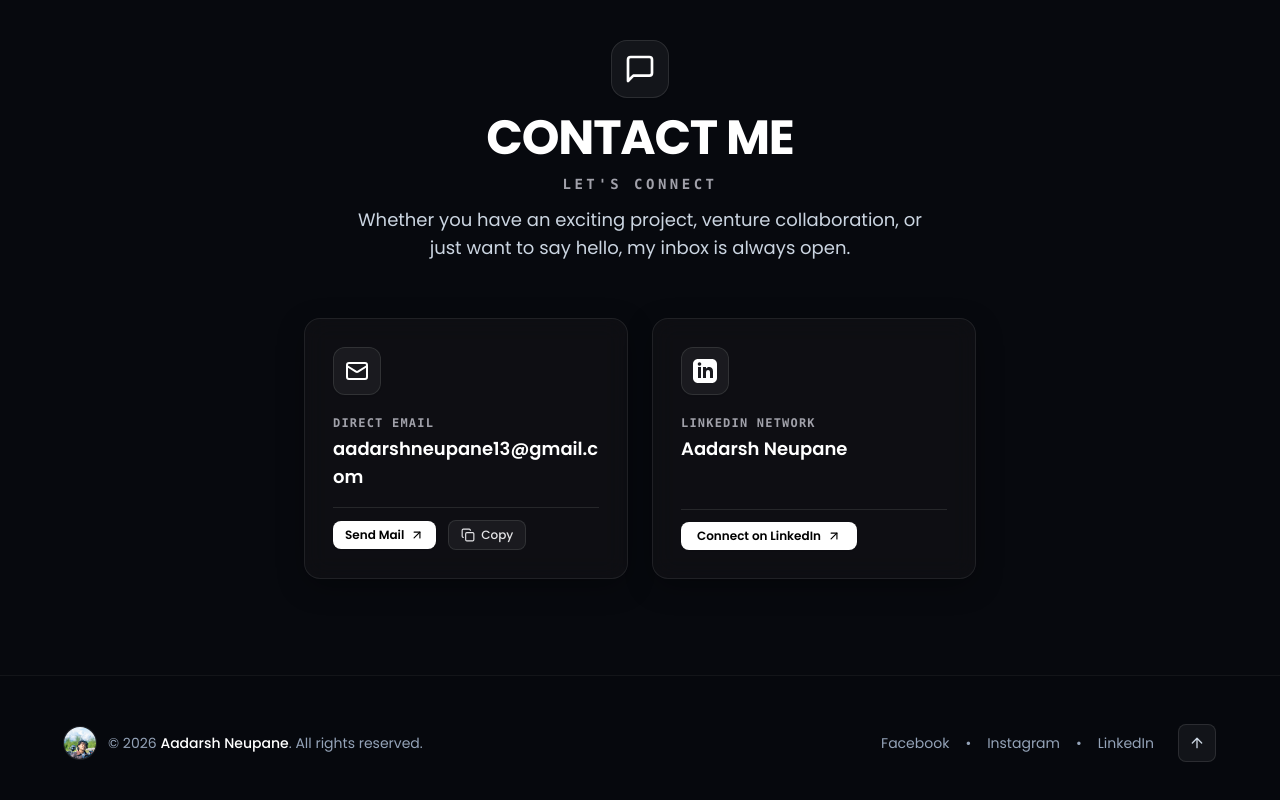
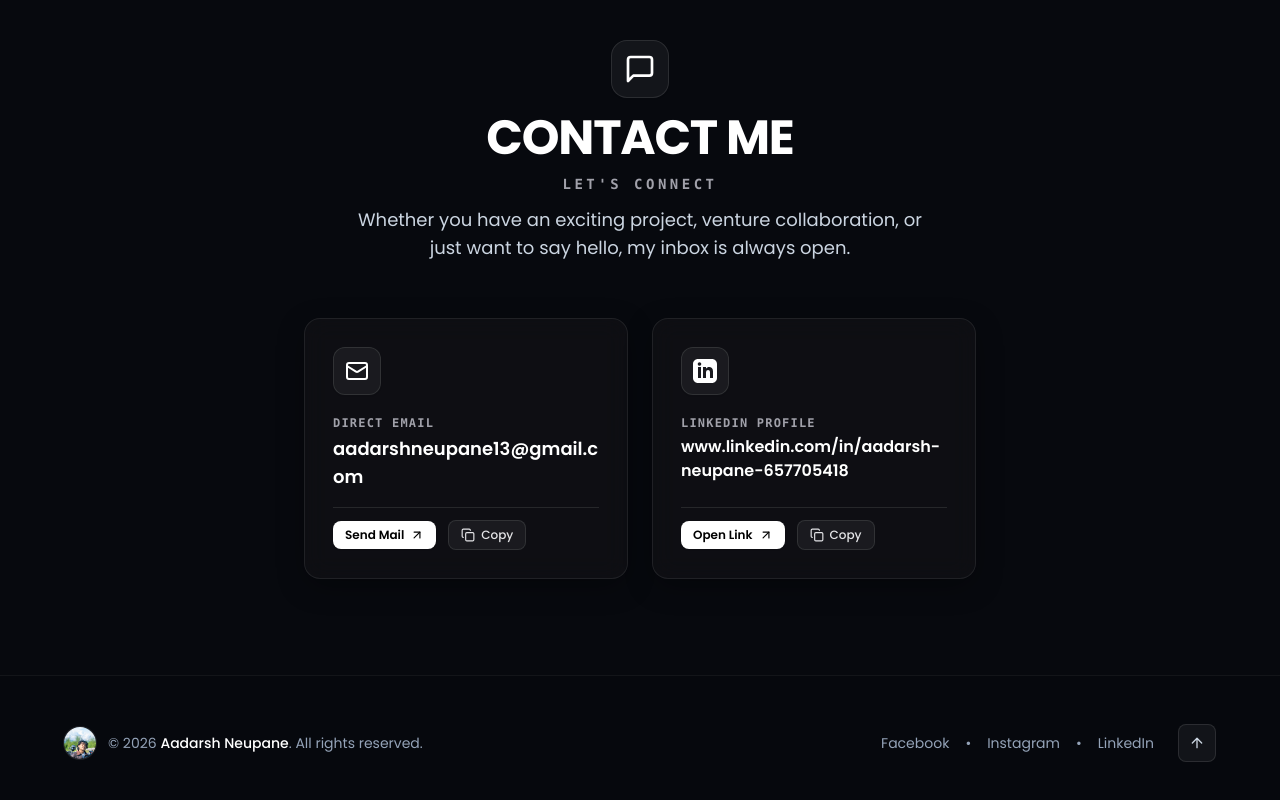
Before and after one commit to aadarshneupane13-cyber/Aadarsh-Portfolio-, a React (Vite) app: page / in a window 1280 px wide. Shown: the part 5848-6648 px from the top of the page. Built offline with nearby package versions, Linux system fonts and the light colour scheme.

Commit message:
Update LinkedIn link to www.linkedin.com/in/aadarsh-neupane-657705418

```diff
--- a/src/components/Contact.tsx
+++ b/src/components/Contact.tsx
@@ -3,16 +3,26 @@ import { motion } from 'framer-motion';
 import { Mail, ArrowUpRight, Copy, Check, MessageSquare } from 'lucide-react';
 
 export const Contact: React.FC = () => {
-  const [copied, setCopied] = useState(false);
+  const [copiedEmail, setCopiedEmail] = useState(false);
+  const [copiedLinkedin, setCopiedLinkedin] = useState(false);
   const email = 'aadarshneupane13@gmail.com';
-  const linkedinUrl = 'https://www.linkedin.com/in/aadarsh-neupane-657705418/';
+  const linkedinDisplay = 'www.linkedin.com/in/aadarsh-neupane-657705418';
+  const linkedinUrl = 'https://www.linkedin.com/in/aadarsh-neupane-657705418';
 
-  const copyToClipboard = (e: React.MouseEvent) => {
+  const copyEmailToClipboard = (e: React.MouseEvent) => {
     e.preventDefault();
     e.stopPropagation();
     navigator.clipboard.writeText(email);
-    setCopied(true);
-    setTimeout(() => setCopied(false), 2000);
+    setCopiedEmail(true);
+    setTimeout(() => setCopiedEmail(false), 2000);
+  };
+
+  const copyLinkedinToClipboard = (e: React.MouseEvent) => {
+    e.preventDefault();
+    e.stopPropagation();
+    navigator.clipboard.writeText(linkedinDisplay);
+    setCopiedLinkedin(true);
+    setTimeout(() => setCopiedLinkedin(false), 2000);
   };
 
   return (
@@ -87,11 +97,11 @@ export const Contact: React.FC = () => {
                 <ArrowUpRight className="w-3.5 h-3.5" />
               </a>
               <button
-                onClick={copyToClipboard}
+                onClick={copyEmailToClipboard}
                 title="Copy email to clipboard"
                 className="inline-flex items-center gap-1.5 text-xs font-medium px-3 py-1.5 rounded-lg bg-zinc-200/80 dark:bg-white/5 hover:bg-zinc-300 dark:hover:bg-white/10 text-zinc-800 dark:text-zinc-200 border border-zinc-300 dark:border-white/10 transition-colors"
               >
-                {copied ? (
+                {copiedEmail ? (
                   <>
                     <Check className="w-3.5 h-3.5 text-zinc-900 dark:text-white" />
                     <span>Copied!</span>
@@ -122,28 +132,45 @@ export const Contact: React.FC = () => {
                 </svg>
               </div>
               <span className="font-mono text-xs uppercase tracking-widest text-zinc-500 dark:text-zinc-400 font-semibold block mb-1">
-                LinkedIn Network
+                LinkedIn Profile
               </span>
               <a
                 href={linkedinUrl}
                 target="_blank"
                 rel="noopener noreferrer"
-                className="font-semibold text-base sm:text-lg text-zinc-900 dark:text-white hover:underline block mb-4"
+                className="font-semibold text-sm sm:text-base text-zinc-900 dark:text-white hover:underline break-all block mb-4"
               >
-                Aadarsh Neupane
+                {linkedinDisplay}
               </a>
             </div>
 
-            <div className="pt-3 border-t border-zinc-200 dark:border-white/10">
+            <div className="flex items-center gap-3 pt-3 border-t border-zinc-200 dark:border-white/10">
               <a
                 href={linkedinUrl}
                 target="_blank"
                 rel="noopener noreferrer"
-                className="inline-flex items-center gap-1.5 text-xs font-semibold px-4 py-1.5 rounded-lg bg-zinc-900 dark:bg-white text-white dark:text-black hover:bg-zinc-800 dark:hover:bg-zinc-200 transition-colors shadow-sm"
+                className="inline-flex items-center gap-1.5 text-xs font-semibold px-3 py-1.5 rounded-lg bg-zinc-900 dark:bg-white text-white dark:text-black hover:bg-zinc-800 dark:hover:bg-zinc-200 transition-colors shadow-sm"
               >
-                <span>Connect on LinkedIn</span>
+                <span>Open Link</span>
                 <ArrowUpRight className="w-3.5 h-3.5" />
               </a>
+              <button
+                onClick={copyLinkedinToClipboard}
+                title="Copy LinkedIn URL to clipboard"
+                className="inline-flex items-center gap-1.5 text-xs font-medium px-3 py-1.5 rounded-lg bg-zinc-200/80 dark:bg-white/5 hover:bg-zinc-300 dark:hover:bg-white/10 text-zinc-800 dark:text-zinc-200 border border-zinc-300 dark:border-white/10 transition-colors"
+              >
+                {copiedLinkedin ? (
+                  <>
+                    <Check className="w-3.5 h-3.5 text-zinc-900 dark:text-white" />
+                    <span>Copied!</span>
+                  </>
+                ) : (
+                  <>
+                    <Copy className="w-3.5 h-3.5" />
+                    <span>Copy</span>
+                  </>
+                )}
+              </button>
             </div>
           </motion.div>
         </div>
--- a/src/components/Footer.tsx
+++ b/src/components/Footer.tsx
@@ -45,7 +45,7 @@ export const Footer: React.FC = () => {
             </a>
             <span>•</span>
             <a
-              href="https://www.linkedin.com/in/aadarsh-neupane-657705418/"
+              href="https://www.linkedin.com/in/aadarsh-neupane-657705418"
               target="_blank"
               rel="noopener noreferrer"
               className="hover:text-zinc-900 dark:hover:text-white transition-colors"
--- a/src/components/SocialLinks.tsx
+++ b/src/components/SocialLinks.tsx
@@ -57,7 +57,7 @@ export const SocialLinks: React.FC = () => {
 
         {/* LinkedIn Link */}
         <a
-          href="https://www.linkedin.com/in/aadarsh-neupane-657705418/"
+          href="https://www.linkedin.com/in/aadarsh-neupane-657705418"
           target="_blank"
           rel="noopener noreferrer"
           aria-label="LinkedIn Profile"
--- a/src/data/profile.ts
+++ b/src/data/profile.ts
@@ -17,7 +17,7 @@ export const profileData: ProfileData = {
   ],
   email: "aadarshneupane13@gmail.com",
   instagram: "aad_rsh11",
-  linkedin: "https://www.linkedin.com/in/aadarsh-neupane-657705418/",
+  linkedin: "https://www.linkedin.com/in/aadarsh-neupane-657705418",
   profileImage: "/images/aadarsh-profile.jpg",
   logoImage: "/images/aadarsh-logo.png",
   fallbackInitials: "AN"
```
